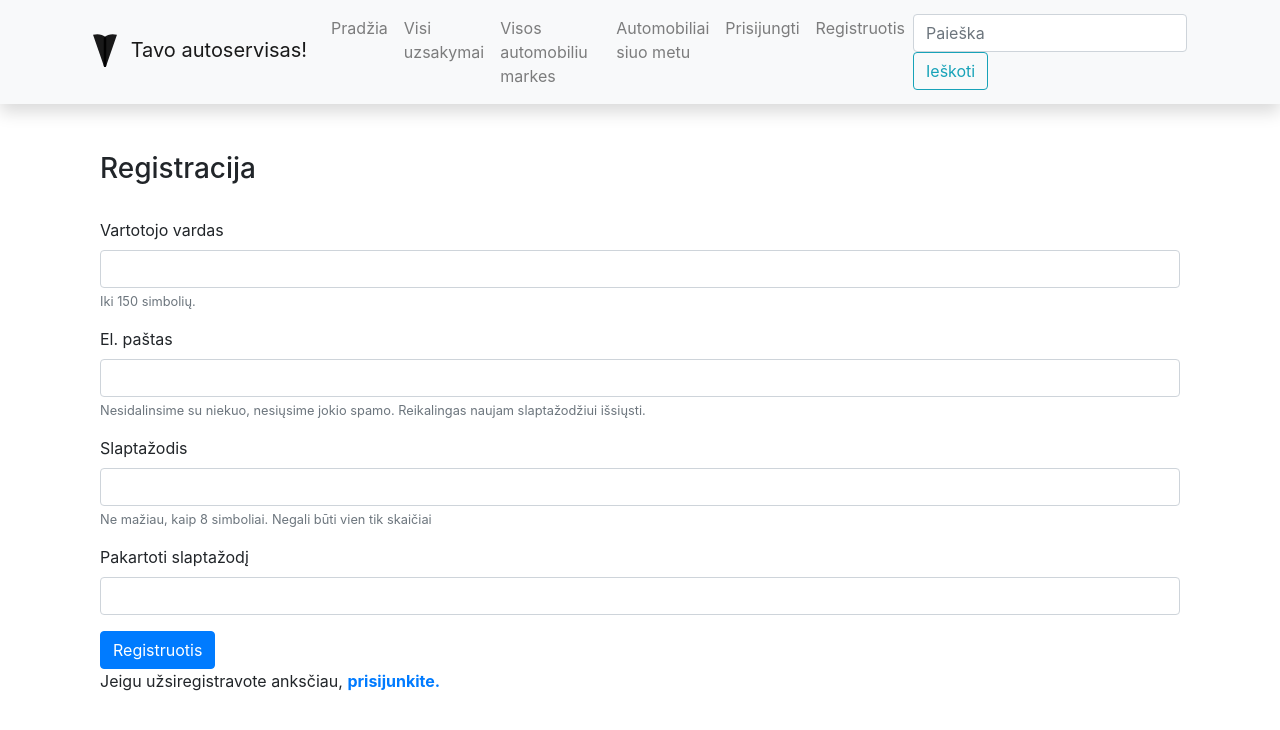
After one commit to Vkasmakr/autoservisas_djang, a Django app: page /autoservisas/register/ in a window 1280 px wide. The commit adds this page. Shown: the top 730 px of the page. Run offline with Django 4.2, Linux system fonts and the light colour scheme; some libraries are stand-ins or nearby versions.

Commit message:
Added registration feature and styles. Added error/info messaging at base.html

```diff
--- a/mysite/autoservisas/templates/base.html
+++ b/mysite/autoservisas/templates/base.html
@@ -96,7 +96,7 @@
                 {% else %}
                 <li class="nav-item"><a class="nav-link" href="{% url 'login'%}?next={{request.path}}">Prisijungti</a>
                 </li>
-                <li class="nav-item"><a class="nav-link" href="#">Registruotis (dar nesutvarkytas)</a></li>
+                <li class="nav-item"><a class="nav-link" href="{% url 'registration' %}">Registruotis</a></li>
                 {% endif %}
 
             </ul>
@@ -120,6 +120,15 @@
         </div>
     </div>
 </nav>
+
+{% if messages%}
+    {% for message in messages %}
+    <div class="alert alert-{%if message.tags == 'error'%}danger{%elif message.tags == 'info'%}success{%endif%}"
+         role="alert">
+        {{message}}
+    </div>
+    {% endfor %}
+    {% endif %}
 <div class="container">{% block content %}{% endblock %}</div>
 
 <script
--- /dev/null
+++ b/mysite/autoservisas/templates/register.html
@@ -0,0 +1,33 @@
+{% extends "base.html" %}
+
+{% block content %}
+
+<div class="container register"><h3>Registracija</h3><br/>
+    <form method="post">
+        {% csrf_token %}
+        <div class="form-group"><label for="username">Vartotojo vardas</label><input name="username" type="text"
+                                                                                     class="form-control" id="username"
+                                                                                     aria-describedby="usernameHelp"><small
+                id="usernameHelp" class="form-text text-muted">Iki 150 simbolių.</small></div>
+        <div class="form-group"><label for="exampleInputEmail1">El. paštas</label><input name="email" type="email"
+                                                                                         class="form-control"
+                                                                                         id="exampleInputEmail1"
+                                                                                         aria-describedby="emailHelp"><small
+                id="emailHelp" class="form-text text-muted">Nesidalinsime su niekuo, nesiųsime jokio spamo.
+            Reikalingas naujam slaptažodžiui išsiųsti. </small></div>
+        <div class="form-group"><label for="password">Slaptažodis</label><input name="password" type="password"
+                                                                                class="form-control" id="password"
+                                                                                aria-describedby="pwdHelp"><small
+                id="pwdHelp" class="form-text text-muted">Ne mažiau, kaip 8 simboliai. Negali būti vien tik
+            skaičiai</small></div>
+        <div class="form-group"><label for="password2">Pakartoti slaptažodį</label><input name="password2"
+                                                                                          type="password"
+                                                                                          class="form-control"
+                                                                                          id="password2"
+                                                                                          aria-describedby="pwd2Help">
+        </div>
+        <button type="submit" class="btn btn-primary register-button">Registruotis</button>
+    </form>
+    <p>Jeigu užsiregistravote anksčiau, <a href="{% url 'login'%}?next=/autoservisas"><strong>prisijunkite.</strong></a></p></div>
+
+{% endblock %}
--- a/mysite/autoservisas/urls.py
+++ b/mysite/autoservisas/urls.py
@@ -10,5 +10,6 @@ urlpatterns = [
     path('uzsakymaseil/<int:pk>', views.OrderDetailView.as_view(), name='uzsakeil-detail'),
     path('search/', views.search, name='search'),
     path("accounts/", include("django.contrib.auth.urls")),
-    path('myorders/', views.OrderDetailByUserListView.as_view(), name='my-orders')
+    path('myorders/', views.OrderDetailByUserListView.as_view(), name='my-orders'),
+    path('register/', views.register, name='registration')
 ]
--- a/mysite/autoservisas/views.py
+++ b/mysite/autoservisas/views.py
@@ -1,10 +1,13 @@
-from django.shortcuts import render, get_object_or_404
+from django.shortcuts import render, get_object_or_404, redirect
 from django.http import HttpResponse
 from django.views import generic
 from .models import Uzsakymas, UzsakymoEilute, Modelis, Automobilis
 from django.core.paginator import Paginator
 from django.db.models import Q
 from django.contrib.auth.mixins import LoginRequiredMixin
+from django.contrib.auth.forms import User
+from django.views.decorators.csrf import csrf_protect
+from django.contrib import messages
 
 
 def index(request):
@@ -87,3 +90,29 @@ class OrderDetailByUserListView(LoginRequiredMixin, generic.ListView):  # Paveld
     # order_by('due_back') - surusiuoja pagal data
     def get_queryset(self):
         return UzsakymoEilute.objects.filter(useris=self.request.user).order_by('grazinti_iki')
+
+
+@csrf_protect
+def register(request):
+    if request.method == 'POST':
+        username = request.POST['username']
+        email = request.POST['email']
+        password1 = request.POST['password']
+        password2 = request.POST['password2']
+        if password1 == password2:
+            if User.objects.filter(username=username).exists():
+                messages.error(request, f'Vartotojo vardas {username} yra uzimtas')
+                return redirect('registration')
+            else:
+                if User.objects.filter(email=email).exists():  # tikriname ar yra jau toks email
+                    messages.error(request, f'Emailas {email} yra uzimtas kito vartotojo')
+                    return redirect('registration')
+                else:
+                    User.objects.create_user(username=username, email=email, password=password1)
+                    messages.info(request, f'Vartotojas {username} sekmingai uzregistruotas')
+                    return redirect('login')
+        else:
+            messages.error(request, 'Slaptazodzia nesutampa')
+            return redirect('registration')
+
+    return render(request, 'register.html')
```
Also changed, not shown: mysite/db.sqlite3.
